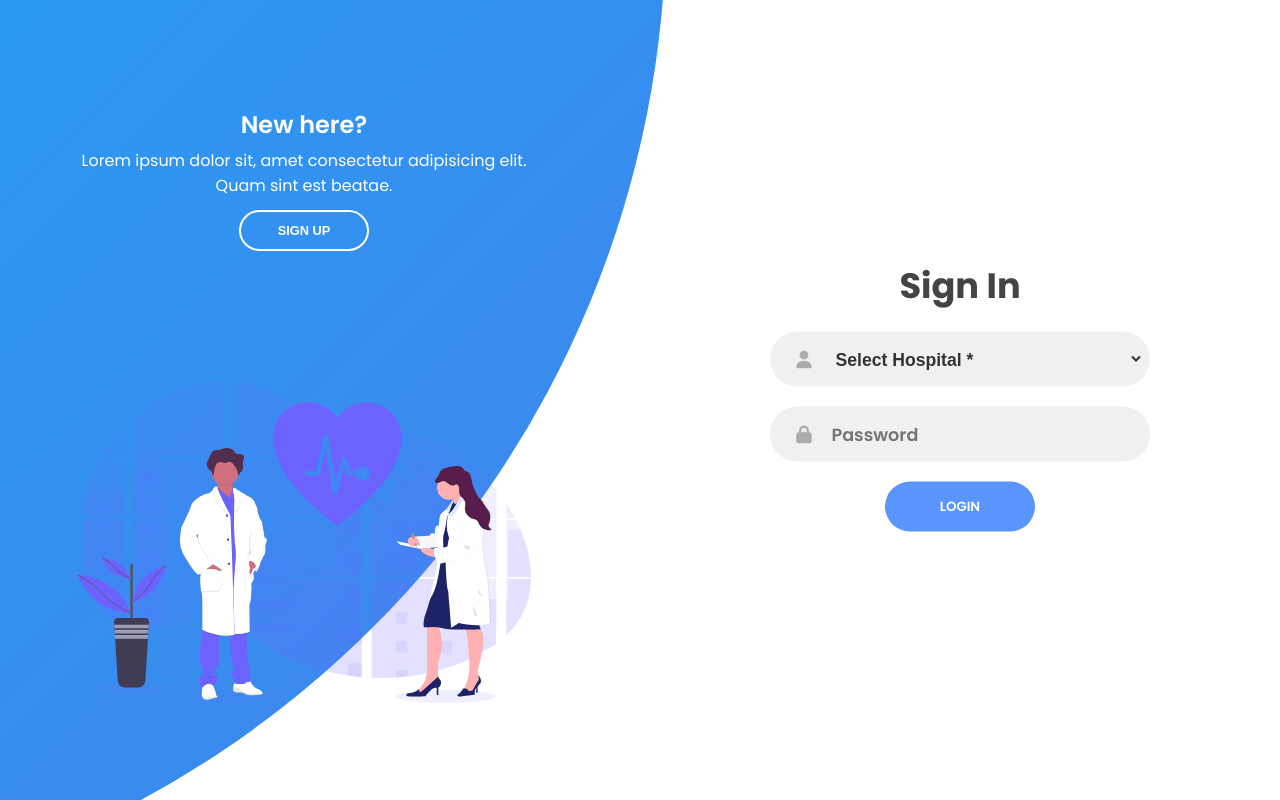
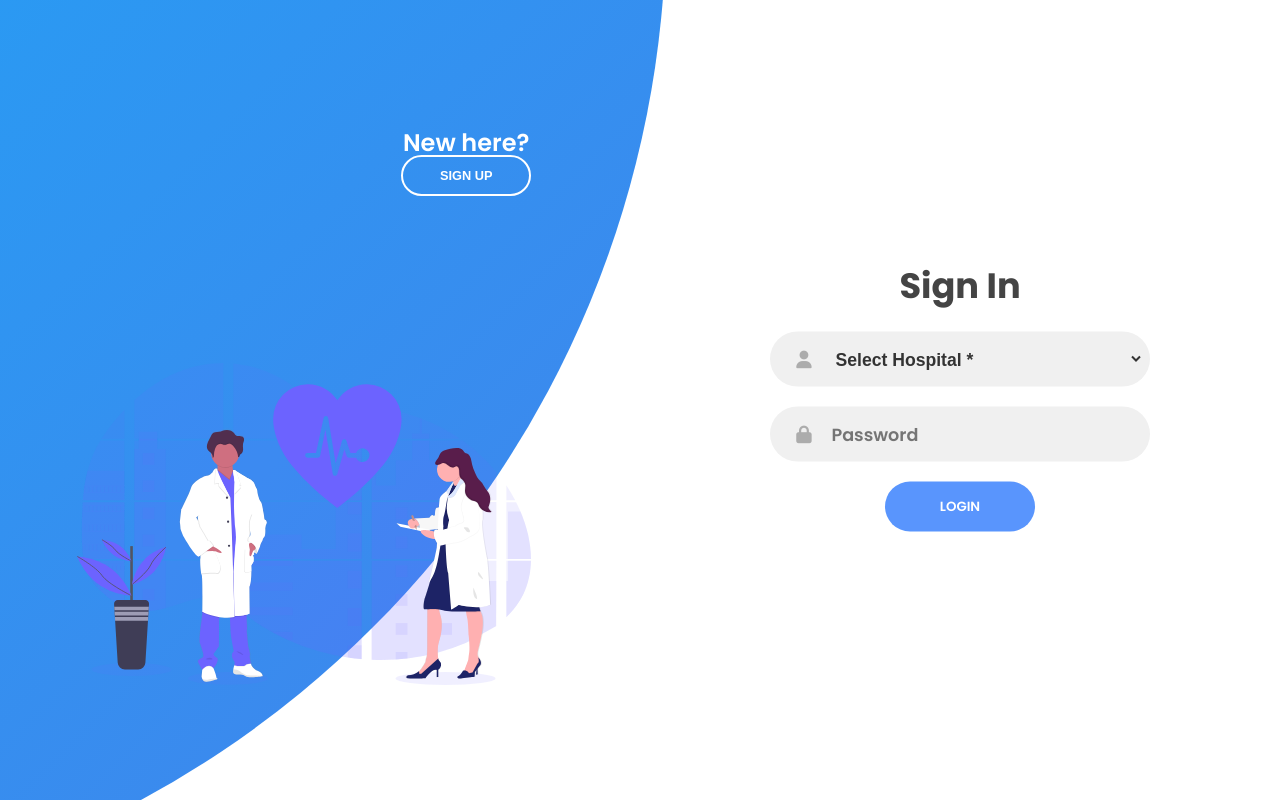
Before and after one commit to Astraxx04/Organ_Procurement_Network, a Flask app: page / in a window 1280 px wide. Run offline with Flask 2, Linux system fonts and the light colour scheme; some libraries are stand-ins or nearby versions.

Commit message:
Removed Lorium

```diff
--- a/templates/Index.html
+++ b/templates/Index.html
@@ -60,7 +60,6 @@
                     <div class="panel left-panel">
                         <div class="content">
                             <h3>New here?</h3>
-                            <p>Lorem ipsum dolor sit, amet consectetur adipisicing elit. Quam sint est beatae.</p>
                             <button class="btn transparent" id="sign-up-button">Sign Up</button>
                         </div>
 
@@ -70,7 +69,6 @@
                     <div class="panel right-panel">
                         <div class="content">
                             <h3>One of us?</h3>
-                            <p>Lorem ipsum dolor sit, amet consectetur adipisicing elit. Quam sint est beatae.</p>
                             <button class="btn transparent" id="sign-in-button">Sign In</button>
                         </div>
 
```
